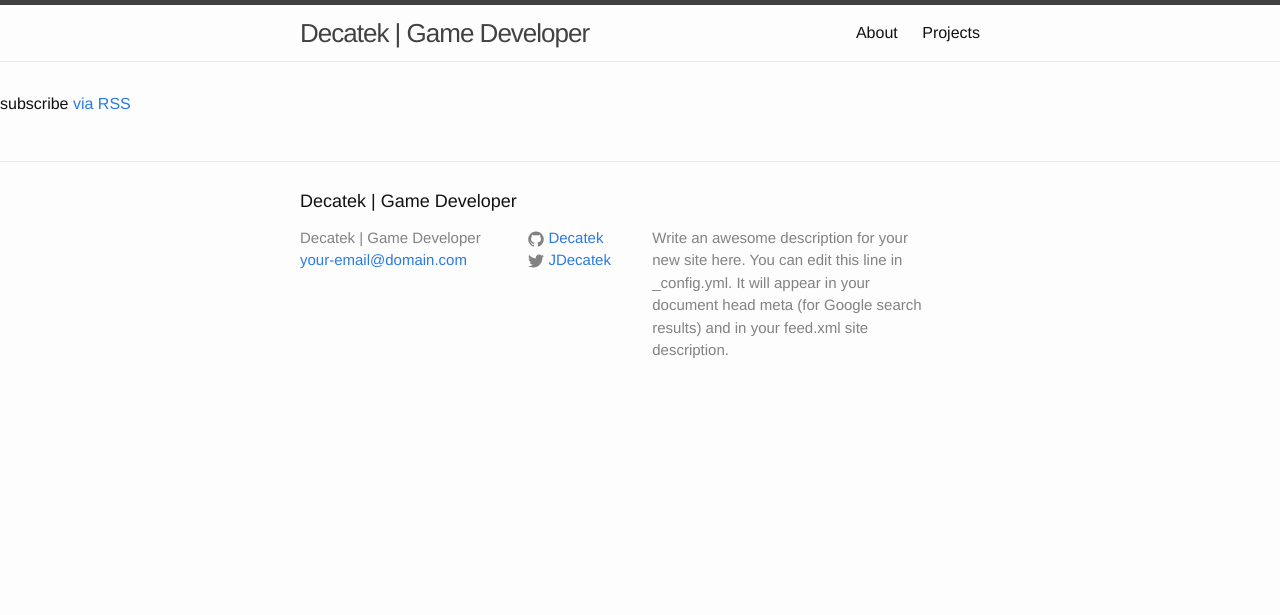
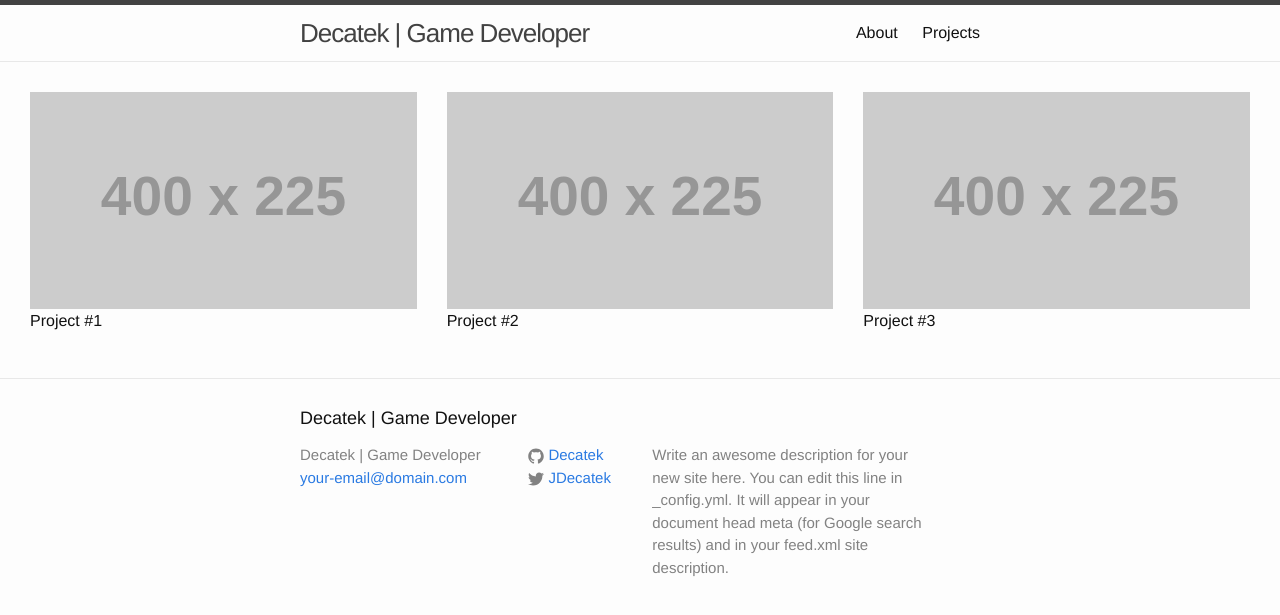
Before and after one commit to Decatek/decatek-ghpages, a Jekyll site: the page built from index.html, in a window 1280 px wide. Shown: the top 615 px of the page. Built offline with Jekyll 4.4.1, drawn with Linux system fonts in a browser that asks for light colours; Markdown is read by kramdown in place of the engine named in the settings.

Commit message:
added project showcase in homepage and removed feed links

```diff
--- a/index.html
+++ b/index.html
@@ -1,9 +1,17 @@
 ---
 layout: default
 ---
-
-<div class="home">
-
-  <p class="rss-subscribe">subscribe <a href="{{ "/feed.xml" | prepend: site.baseurl }}">via RSS</a></p>
-
+<div class="container-fluid">
+  <div class="col col-md-4">
+    <img src="http://placehold.it/400x225">
+    <p>Project #1</p>
+  </div>
+  <div class="col col-md-4">
+    <img src="http://placehold.it/400x225">
+    <p>Project #2</p>
+  </div>
+  <div class="col col-md-4">
+    <img src="http://placehold.it/400x225">
+    <p>Project #3</p>
+  </div>
 </div>
--- a/projects/index.html
+++ b/projects/index.html
@@ -18,6 +18,4 @@ title: Projects
     {% endfor %}
   </ul>
 
-  <p class="rss-subscribe">subscribe <a href="{{ "/feed.xml" | prepend: site.baseurl }}">via RSS</a></p>
-
 </div>
```
